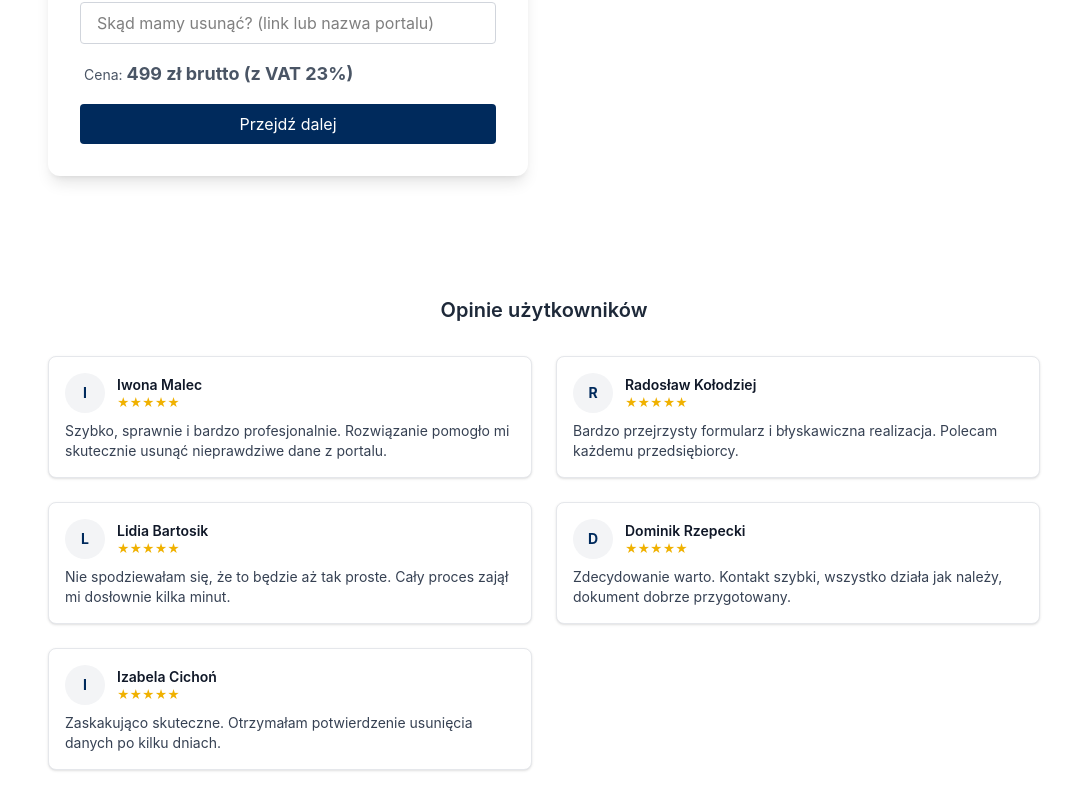
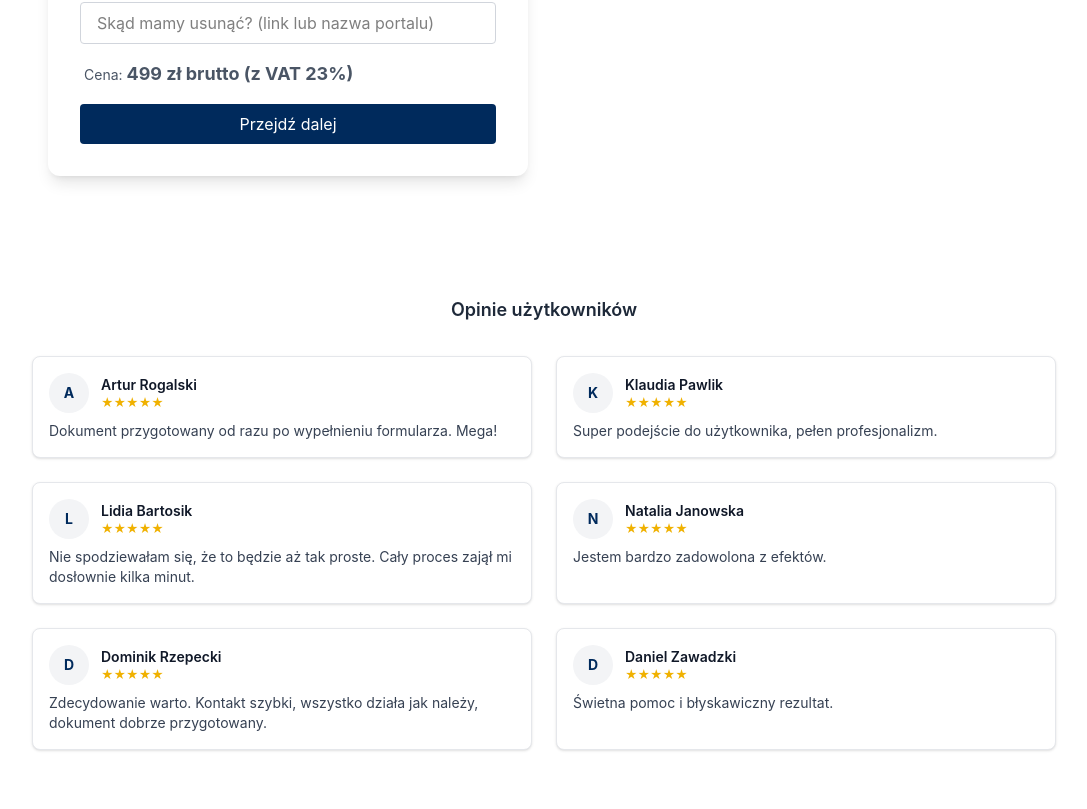
Before and after one commit to DarGrz/wizaro-next, a Next.js app: page /formularz in a window 1280 px wide. Shown: the part 593-1402 px from the top of the page, without its empty margins (96-1183 px from the left). Built offline with nearby package versions, Linux system fonts and the light colour scheme.

Commit message:
SuccesPage styling

```diff
--- a/src/components/BusinessTypeSelector.tsx
+++ b/src/components/BusinessTypeSelector.tsx
@@ -35,7 +35,7 @@ export default function BusinessTypeSelector() {
   };
 
   return (
-    <div className="relative w-[440px] mx-auto">
+    <div className="relative px-2 w-auto lg:w-[440px] mx-auto">
       <div className="bg-white rounded-xl shadow-md p-10 w-full h-[300px] overflow-hidden flex flex-col justify-between relative">
         <AnimatePresence mode="wait">
           {step === 'start' && (
@@ -49,7 +49,7 @@ export default function BusinessTypeSelector() {
             >
               <div className="h-[100px]">
                 <h2 className="text-2xl font-semibold text-center text-gray-900 mb-2">
-                  Jaki masz rodzaj działalności?
+                  Usuń informacje o swojej firmie
                 </h2>
                 <p className="text-gray-600 text-center text-sm">
                   Wybierz aby przejsć dalej
--- a/src/components/SocialProof.tsx
+++ b/src/components/SocialProof.tsx
@@ -1,34 +1,60 @@
 'use client';
+
+import { useEffect, useState } from 'react';
 
 export default function SocialProof() {
   const reviews = [
-    {
-      name: "Iwona Malec",
-      text: "Szybko, sprawnie i bardzo profesjonalnie. Rozwiązanie pomogło mi skutecznie usunąć nieprawdziwe dane z portalu."
-    },
-    {
-      name: "Radosław Kołodziej",
-      text: "Bardzo przejrzysty formularz i błyskawiczna realizacja. Polecam każdemu przedsiębiorcy."
-    },
-    {
-      name: "Lidia Bartosik",
-      text: "Nie spodziewałam się, że to będzie aż tak proste. Cały proces zajął mi dosłownie kilka minut."
-    },
-    {
-      name: "Dominik Rzepecki",
-      text: "Zdecydowanie warto. Kontakt szybki, wszystko działa jak należy, dokument dobrze przygotowany."
-    },
-    {
-      name: "Izabela Cichoń",
-      text: "Zaskakująco skuteczne. Otrzymałam potwierdzenie usunięcia danych po kilku dniach."
-    }
+    { name: "Iwona Malec", text: "Szybko, sprawnie i bardzo profesjonalnie. Rozwiązanie pomogło mi skutecznie usunąć nieprawdziwe dane z portalu." },
+    { name: "Radosław Kołodziej", text: "Bardzo przejrzysty formularz i błyskawiczna realizacja. Polecam każdemu przedsiębiorcy." },
+    { name: "Lidia Bartosik", text: "Nie spodziewałam się, że to będzie aż tak proste. Cały proces zajął mi dosłownie kilka minut." },
+    { name: "Dominik Rzepecki", text: "Zdecydowanie warto. Kontakt szybki, wszystko działa jak należy, dokument dobrze przygotowany." },
+    { name: "Izabela Cichoń", text: "Zaskakująco skuteczne. Otrzymałam potwierdzenie usunięcia danych po kilku dniach." },
+    { name: "Kamil Nowak", text: "Profesjonalna obsługa i szybki efekt. Dziękuję!" },
+    { name: "Ewelina Duda", text: "Formularz jest bardzo intuicyjny, a cały proces przebiegł bezproblemowo." },
+    { name: "Tomasz Brzoza", text: "Polecam! Dokument gotowy w kilka sekund, sprawa załatwiona." },
+    { name: "Magdalena Urban", text: "Nie musiałam niczego tłumaczyć – wszystko działa automatycznie." },
+    { name: "Marcin Krawczyk", text: "Byłem sceptyczny, ale naprawdę działa. Usunięcie danych przebiegło pomyślnie." },
+    { name: "Agnieszka Lis", text: "Polecam każdemu, kto chce szybko i skutecznie usunąć dane." },
+    { name: "Sebastian Zając", text: "Bez stresu, bez formalności. Wszystko załatwione online." },
+    { name: "Paulina Mazur", text: "Skuteczność na najwyższym poziomie. Super narzędzie!" },
+    { name: "Artur Rogalski", text: "Dokument przygotowany od razu po wypełnieniu formularza. Mega!" },
+    { name: "Joanna Kalinowska", text: "Pozytywnie zaskoczona efektem. Dziękuję!" },
+    { name: "Grzegorz Wilk", text: "Bardzo szybki kontakt i pomocna obsługa." },
+    { name: "Karolina Czech", text: "Całość zajęła mi mniej niż 5 minut. Rewelacja." },
+    { name: "Piotr Sadowski", text: "Pomogło mi to w trudnej sytuacji. Naprawdę działa!" },
+    { name: "Marta Michalska", text: "Dziękuję za szybką reakcję. Polecam każdemu." },
+    { name: "Adrian Nowiński", text: "Łatwe, szybkie i skuteczne. Tak powinno to wyglądać." },
+    { name: "Beata Tomczak", text: "Prosty sposób na usunięcie niechcianych danych." },
+    { name: "Łukasz Dziedzic", text: "Nie sądziłem, że to takie proste. Świetna robota!" },
+    { name: "Natalia Janowska", text: "Jestem bardzo zadowolona z efektów." },
+    { name: "Kacper Maj", text: "Zdecydowanie polecam! Wszystko zrobione szybko i sprawnie." },
+    { name: "Klaudia Pawlik", text: "Super podejście do użytkownika, pełen profesjonalizm." },
+    { name: "Bartosz Leśniak", text: "Po kilku dniach miałem potwierdzenie usunięcia danych. Działa!" },
+    { name: "Weronika Sroka", text: "Bardzo przejrzysty i skuteczny proces." },
+    { name: "Marek Ratajczak", text: "Bez zbędnych formalności, wszystko online. Polecam." },
+    { name: "Emilia Olszewska", text: "Nie spodziewałam się, że to będzie takie szybkie!" },
+    { name: "Daniel Zawadzki", text: "Świetna pomoc i błyskawiczny rezultat." },
+    { name: "Sylwia Górska", text: "Wypełniłam formularz, dostałam dokument – prościej się nie da." },
+    { name: "Krzysztof Walczak", text: "Na początku nie wierzyłem, ale rzeczywiście działa!" },
+    { name: "Aneta Ławniczak", text: "Dzięki temu odzyskałam spokój." },
+    { name: "Maciej Kulesza", text: "Proces całkowicie zautomatyzowany i intuicyjny." },
+    { name: "Patrycja Kubik", text: "Dobrze przygotowany dokument, wszystko jasno opisane." },
   ];
 
+  const [randomReviews, setRandomReviews] = useState<typeof reviews>([]);
+
+  useEffect(() => {
+    const shuffled = [...reviews].sort(() => 0.5 - Math.random());
+    setRandomReviews(shuffled.slice(0,6));
+  }, []);
+
+  if (randomReviews.length === 0) return null;
+
   return (
-    <section className=" mx-auto px-4 py-10">
-      <h2 className="text-xl font-semibold text-center text-gray-800 mb-8">Opinie użytkowników</h2>
+    <section className="mx-auto px-md-4 py-10">
+      <h2 className="text-lg font-semibold text-center text-gray-800 mb-8">Opinie użytkowników</h2>
       <div className="grid gap-6 md:grid-cols-2">
-        {reviews.map((review, idx) => (
+        {randomReviews.map((review, idx) => (
           <div key={idx} className="border border-gray-200 rounded-lg p-4 bg-white shadow-sm">
             <div className="flex items-center mb-2">
               <div className="w-10 h-10 bg-gray-100 rounded-full flex items-center justify-center text-sm font-bold text-[#002a5c]">
--- a/src/components/StartPage.tsx
+++ b/src/components/StartPage.tsx
@@ -3,6 +3,7 @@
 'use client';
 
 import BusinessTypeSelector from './BusinessTypeSelector';
+import SocialProof from './SocialProof';
 
 export default function StartPage() {
 
@@ -11,7 +12,7 @@ export default function StartPage() {
 
   return (
     <div className="min-h-screen mx-auto flex items-center justify-center px-4 flex-col max-w-4xl pt-20">
-      <div className="gap-6 mb-6 md:flex">
+      <div className="gap-6 mb-6 lg:flex">
         <div className="p-10 w-full max-w-lg md:border-e-1 border-gray-200 md:border-b">
           <h1 className="text-3xl font-semibold text-center text-gray-900 mb-4">
             Pomagamy chronić wizerunek Twojej firmy
@@ -70,6 +71,9 @@ export default function StartPage() {
           </p>
         </div>
       </div>
+        <div className="md:flex py-10 md:gap-8 ">
+           <SocialProof />
+        </div>
     </div>
   );
 }
```
